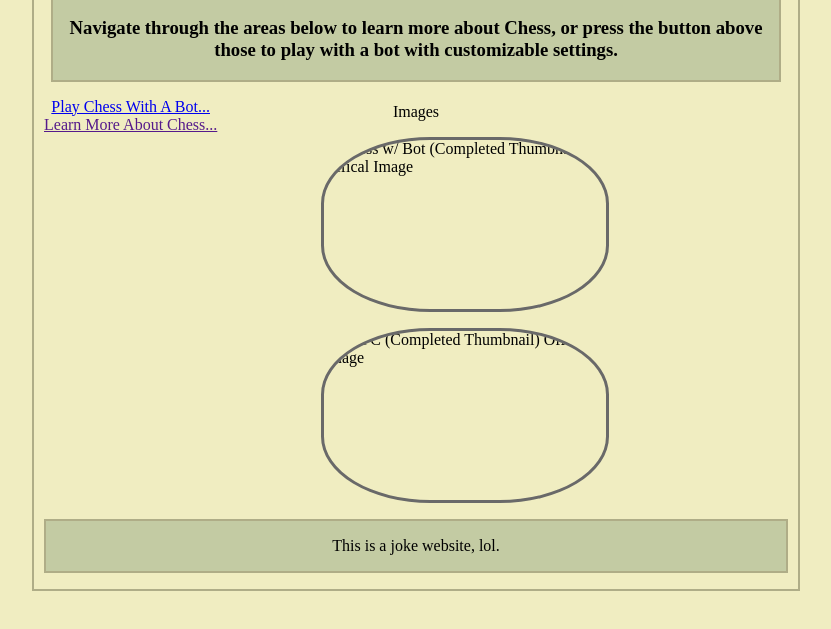
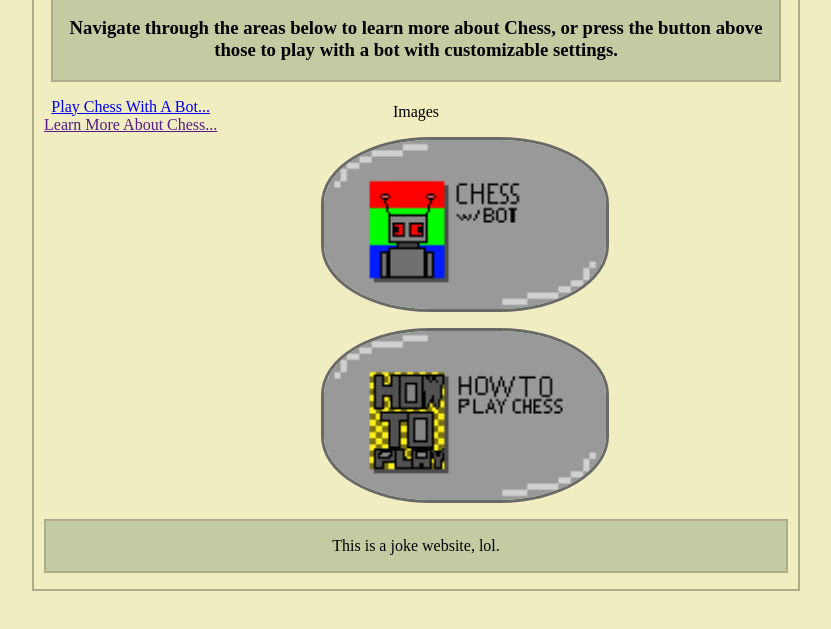
Before and after one commit to DiegoOnGithubCode-Central/Foist-Website-EarlyBuild, a plain HTML site: page Foist-Website/WebsiteElements/the-main-website.html in a window 1280 px wide. Shown: the part 165-794 px from the top of the page, without its empty margins (224-1055 px from the left). Drawn offline with Linux system fonts and the light colour scheme.

Commit message:
Update the-main-website.html

```diff
--- a/Foist-Website/WebsiteElements/the-main-website.html
+++ b/Foist-Website/WebsiteElements/the-main-website.html
@@ -23,12 +23,12 @@
 
         <div id="Images">
         <!--- The Tabs for "Learn More About Chess" -->
-        <img src="Foist-Website-EarlyBuild/Foist-Website/images/GUI/CHESSw-BOTthumbnail-complete-offical.png" alt="Chess w/ Bot (Completed Thumbnail) Offical Image"
+        <img src="/Foist-Website-EarlyBuild/Foist-Website/images/GUI/CHESSw-BOTthumbnail-complete-offical.png" alt="Chess w/ Bot (Completed Thumbnail) Offical Image"
             width="282"
             height="169"
         >
         <p></p>
-        <img src="images/GUI/HOWTOPLAYCHESSthumbnail-complete-offical.png" alt="HTPC (Completed Thumbnail) Offical Image"
+        <img src="/Foist-Website-EarlyBuild/Foist-Website/images/GUI/HOWTOPLAYCHESSthumbnail-complete-offical.png" alt="HTPC (Completed Thumbnail) Offical Image"
             width="282"
             height="169"
         >
```
